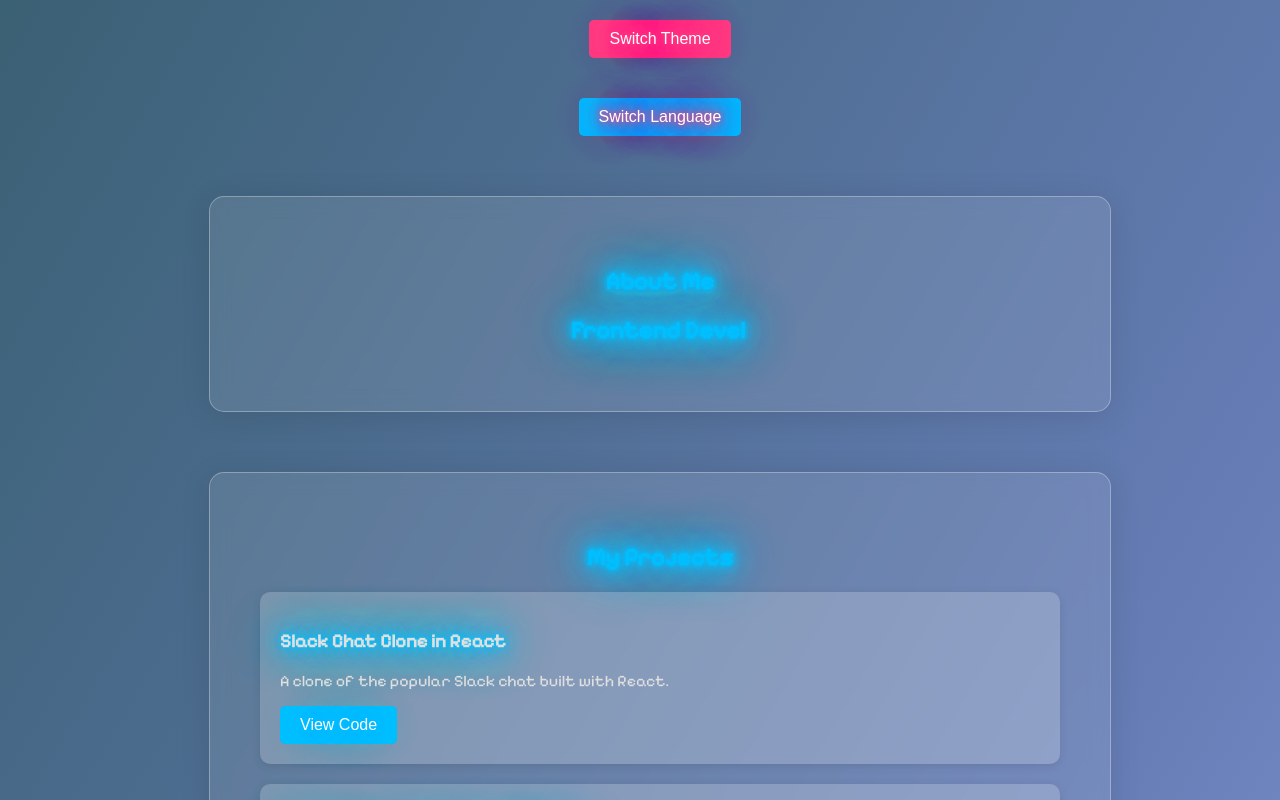
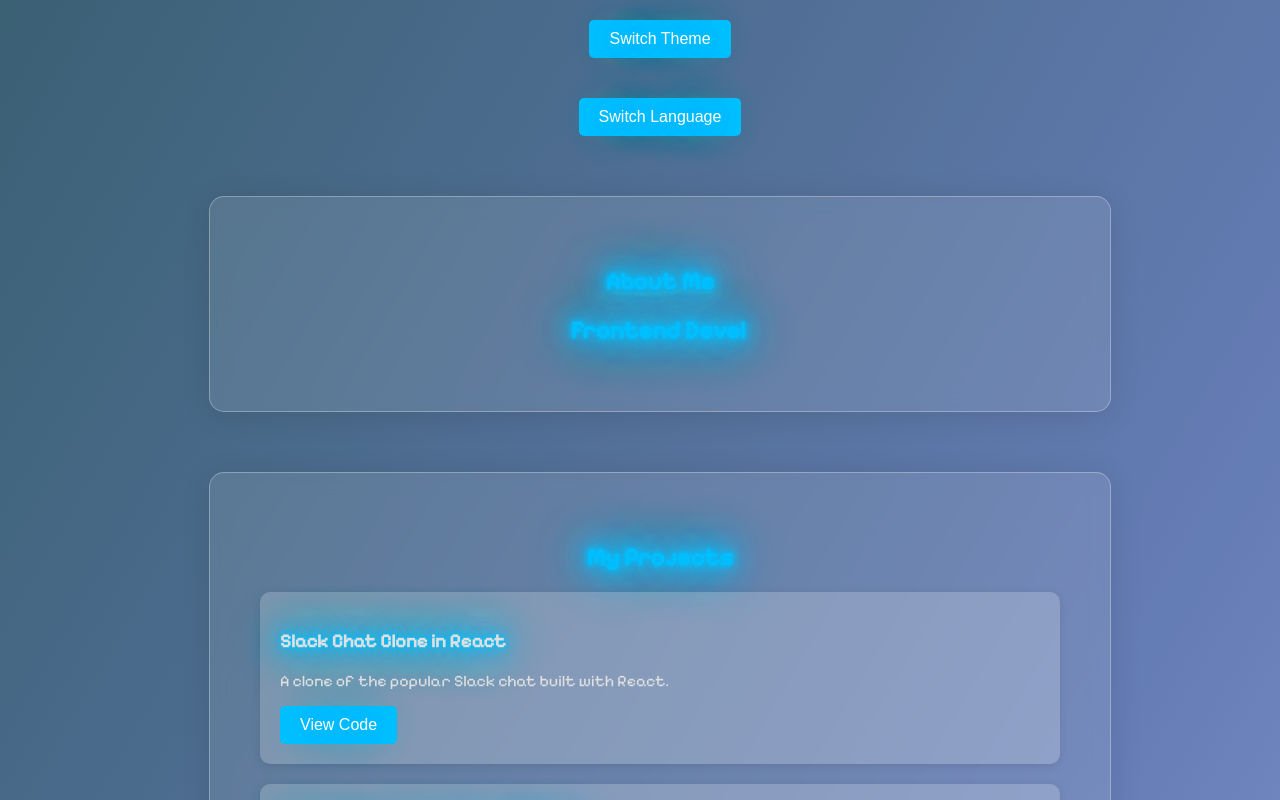
Before and after one commit to ilyasilkin27/ilya-silkin-portfolio, a React (Create React App) app: page / in a window 1280 px wide. Shown: the top 800 px of the page. Built offline with nearby package versions, Linux system fonts and the light colour scheme.

Commit message:
update design

```diff
--- a/src/components/ThemeSwitcher.tsx
+++ b/src/components/ThemeSwitcher.tsx
@@ -1,26 +1,36 @@
-import React from 'react';
+import React, { useState, useEffect } from 'react';
 import { useTranslation } from 'react-i18next';
 import '../styles/themeSwitcher.css';
 
 const ThemeSwitcher: React.FC = () => {
     const { t } = useTranslation();
+    const [isDark, setIsDark] = useState(true);
 
     const toggleTheme = () => {
         const body = document.body;
-        const isDark = body.classList.contains('dark');
-        body.classList.toggle('dark', !isDark);
-        body.classList.toggle('light', isDark);
+        const isCurrentlyDark = body.classList.contains('dark');
+        body.classList.toggle('dark', !isCurrentlyDark);
+        body.classList.toggle('light', isCurrentlyDark);
+        setIsDark(!isCurrentlyDark);
 
         // Переключаем классы для всех элементов с неоном
         const elements = document.querySelectorAll('.neon-dark, .neon-light');
         elements.forEach(el => {
-            el.classList.toggle('neon-dark', !isDark);
-            el.classList.toggle('neon-light', isDark);
+            el.classList.toggle('neon-dark', !isCurrentlyDark);
+            el.classList.toggle('neon-light', isCurrentlyDark);
         });
     };
 
+    useEffect(() => {
+        const body = document.body;
+        setIsDark(body.classList.contains('dark'));
+    }, []);
+
     return (
-        <button className="theme-switcher" onClick={toggleTheme}>
+        <button
+            className={`theme-switcher ${isDark ? 'dark' : 'light'}`}
+            onClick={toggleTheme}
+        >
             {t('button.switchTheme')}
         </button>
     );
--- a/src/styles/themeSwitcher.css
+++ b/src/styles/themeSwitcher.css
@@ -1,22 +1,48 @@
 .theme-switcher {
-    background-color: #ff4081;
-    color: #fff;
     border: none;
     border-radius: 5px;
     padding: 10px 20px;
     cursor: pointer;
-    transition: background-color 0.3s ease;
+    transition: background-color 0.3s ease, color 0.3s ease;
     font-size: 1em;
-    text-shadow: 0 0 5px #ff4081, 0 0 10px #ff4081, 0 0 20px #ff4081, 0 0 30px #ff4081, 0 0 40px #ff4081, 0 0 50px #ff4081, 0 0 60px #ff4081; /* Неоновое свечение */
-    animation: pulse 1.5s infinite;
     margin-bottom: 20px; /* Добавляем отступ снизу */
 }
 
-.theme-switcher:hover {
+.theme-switcher.dark {
+    background-color: #00bfff;
+    color: #fff;
+    text-shadow: 0 0 5px #00bfff, 0 0 10px #00bfff, 0 0 20px #00bfff, 0 0 30px #00bfff, 0 0 40px #00bfff, 0 0 50px #00bfff, 0 0 60px #00bfff; /* Неоновое свечение */
+    animation: pulse-dark 1.5s infinite;
+}
+
+.theme-switcher.dark:hover {
+    background-color: #008ecc;
+}
+
+.theme-switcher.light {
+    background-color: #ff4081;
+    color: #fff;
+    text-shadow: 0 0 5px #ff4081, 0 0 10px #ff4081, 0 0 20px #ff4081, 0 0 30px #ff4081, 0 0 40px #ff4081, 0 0 50px #ff4081, 0 0 60px #ff4081; /* Неоновое свечение */
+    animation: pulse-light 1.5s infinite;
+}
+
+.theme-switcher.light:hover {
     background-color: #ff79b0;
 }
 
-@keyframes pulse {
+@keyframes pulse-dark {
+    0% {
+        text-shadow: 0 0 5px #00bfff, 0 0 10px #00bfff, 0 0 20px #00bfff, 0 0 30px #00bfff, 0 0 40px #00bfff, 0 0 50px #00bfff, 0 0 60px #00bfff;
+    }
+    50% {
+        text-shadow: 0 0 10px #00bfff, 0 0 20px #00bfff, 0 0 30px #00bfff, 0 0 40px #00bfff, 0 0 50px #00bfff, 0 0 60px #00bfff, 0 0 70px #00bfff;
+    }
+    100% {
+        text-shadow: 0 0 5px #00bfff, 0 0 10px #00bfff, 0 0 20px #00bfff, 0 0 30px #00bfff, 0 0 40px #00bfff, 0 0 50px #00bfff, 0 0 60px #00bfff;
+    }
+}
+
+@keyframes pulse-light {
     0% {
         text-shadow: 0 0 5px #ff4081, 0 0 10px #ff4081, 0 0 20px #ff4081, 0 0 30px #ff4081, 0 0 40px #ff4081, 0 0 50px #ff4081, 0 0 60px #ff4081;
     }
```
